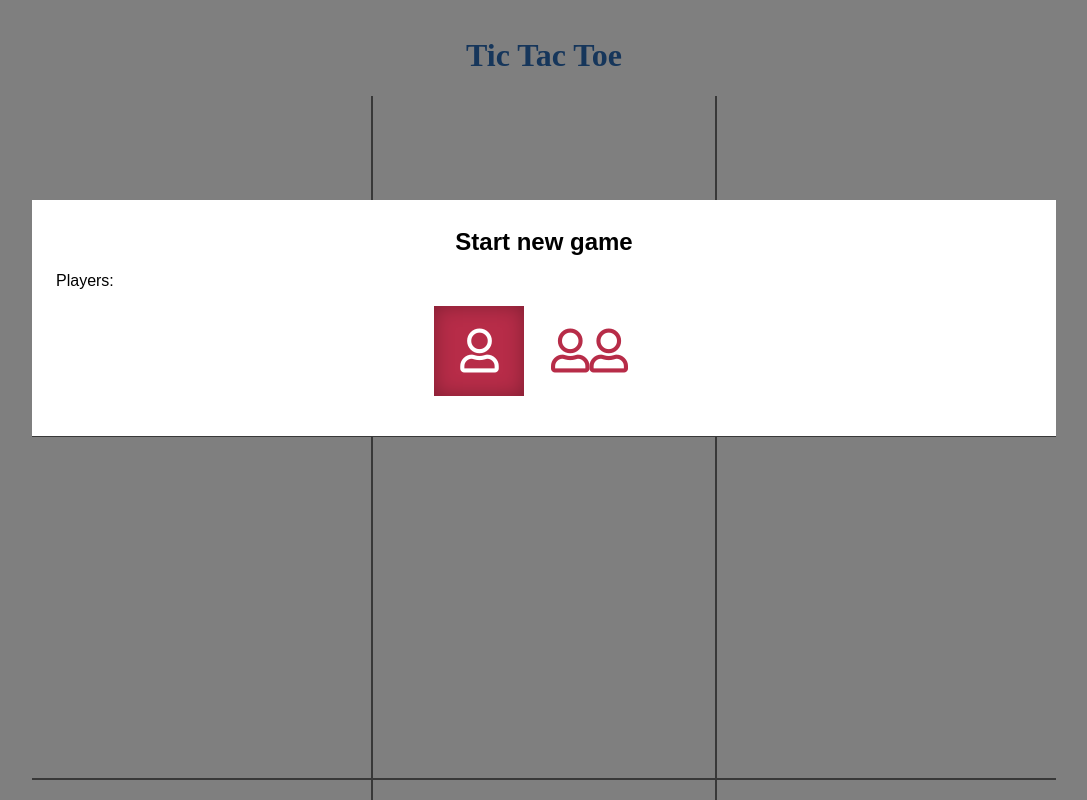
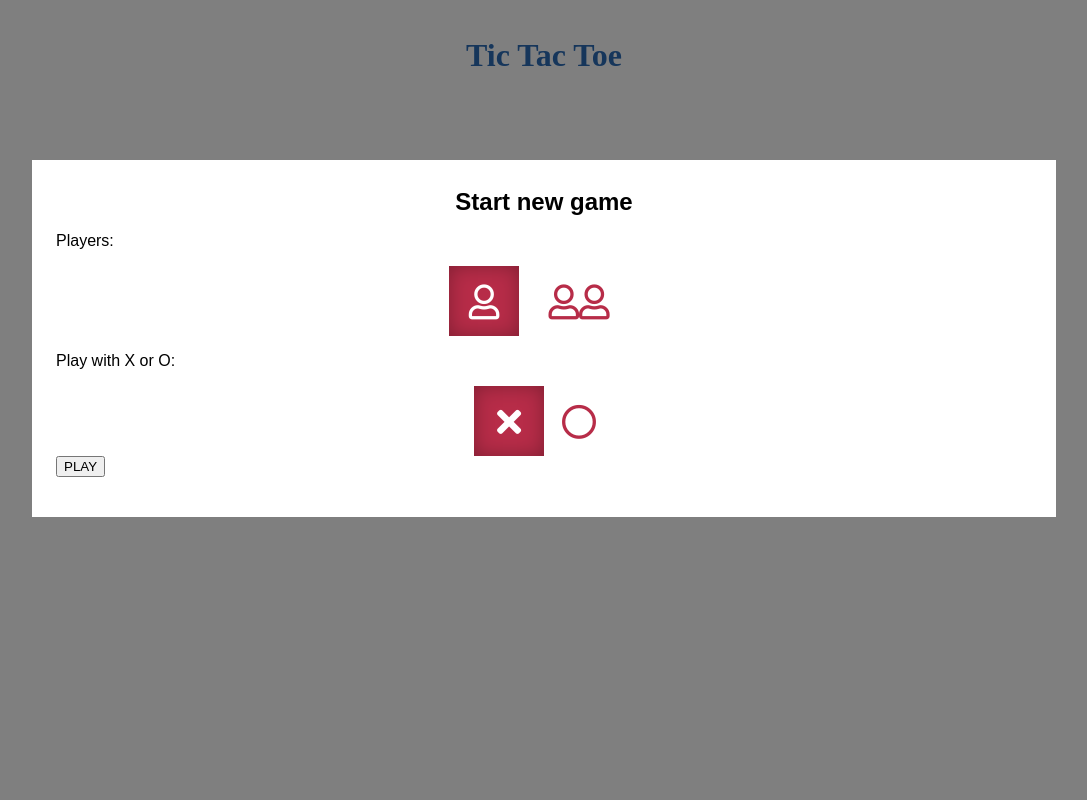
Before and after one commit to Vitalik-Kh/TicTacToe, a React app: page / in a window 1280 px wide. Shown: the top 800 px of the page, without its empty margins (96-1183 px from the left). Built offline with nearby package versions, Linux system fonts and the light colour scheme; a web font is replaced by a local one.

Commit message:
Add toggleXO, create separate toggle js modules, connect toggle to Game container, create utility state.js

```diff
--- a/package.json
+++ b/package.json
@@ -23,6 +23,7 @@
     "file-loader": "^1.1.11",
     "font-awesome-loader": "^1.0.2",
     "html-webpack-plugin": "^3.2.0",
+    "node-sass": "^4.9.0",
     "postcss-loader": "^2.1.5",
     "sass-loader": "^7.0.3",
     "style-loader": "^0.21.0",
--- a/src/components/GameParts/StartMenu/NewGame/NewGame.css
+++ /dev/null
@@ -1,70 +0,0 @@
-.Title {
-    text-align: center;
-    margin: 0;
-}
-.Toggle {
-    width: 220px;
-    height: 90px;
-    margin: auto;
-    position: relative;
-    background: #fff;
-    display: flex;
-    align-items: center;
-    justify-content: space-around;
-    cursor: pointer;
-}
-
-.ToggleSlider {
-    height: 90px;
-    width: 90px;
-    display: flex;
-    justify-content: center;
-    align-items: center;
-    background: #B72C48;
-    position: absolute;
-    top: 0;
-    transition: all .4s;
-    box-shadow: 0px 0px 20px rgba(0, 0, 0, 0.3) inset;
-}
-
-.UserIcon {
-    z-index: 20;
-}
-
-.UserIcon i { transition: all .4s; font-size: 44px; }
-
-.OnePlayer .UserIcon:nth-child(2) i {
-    color: #fff;
-}
-.OnePlayer .UserIcon:nth-child(3) i {
-    color: #B72C48;
-}
-.TwoPlayers .UserIcon:nth-child(2) i {
-    color: #B72C48;
-}
-.TwoPlayers .UserIcon:nth-child(3) i {
-    color: #fff;
-}
-
-.ToggleSliderLeft.ToggleSlider img:nth-child(1) {
-    transform: translateX(50%);
-}
-.ToggleSliderLeft.ToggleSlider img:nth-child(2) {
-    transform: translateX(-50%);
-}
-
-.ToggleSliderRight.ToggleSlider img:nth-child(1) {
-    transform: translateX(0);
-}
-.ToggleSliderRight.ToggleSlider img:nth-child(2) {
-    transform: translateX(0);
-}
-
-.ToggleSliderLeft {
-    left: 0;
-}
-
-.ToggleSliderRight {
-    left: 90px;
-    width: 130px;
-}
--- a/src/components/GameParts/StartMenu/NewGame/NewGame.js
+++ b/src/components/GameParts/StartMenu/NewGame/NewGame.js
@@ -1,48 +1,33 @@
 import React from 'react';
 
-import classes from './NewGame.css';
+import classes from './NewGame.scss';
 import Aux from '../../../../hoc/Auxy';
+import TogglePlayers from './Toggle/TogglePlayers';
+import ToggleXO from './Toggle/ToggleXO';
+import {v} from '../../../../utilities/states';
 
-class newGame extends React.Component {
-    state = {
-        on: true
+const newGame = (props) => {
+    const singlePlayer = props.X === v.AI || props.O === v.AI ? true : false,
+          playWithX = props.X === v.human ? true : false;
+
+    let toggleXO = null;
+    if (singlePlayer) {
+        toggleXO = (
+            <Aux>
+                <p>Play with X or O:</p>
+                <ToggleXO playWithX = {playWithX} clicked = {props.toggleXO}/>
+            </Aux>
+        );
     }
-
-    toggle = () => {
-        this.setState({on: !this.state.on});
-    }
-
-    render = () => {
-        const toggleSliderClasses = [
-            classes.ToggleSlider,
-            this.state.on ? classes.ToggleSliderLeft : classes.ToggleSliderRight
-        ];
-        const toggleClasses = [
-            classes.Toggle,
-            this.state.on ? classes.OnePlayer : classes.TwoPlayers
-        ];
-
-        let singlePlayer = true;
-
-        return (
-            <Aux>
+    return (
+        <Aux>
             <h2 className = {classes.Title}>Start new game</h2>
             <p>Players:</p>
-            <div className = {toggleClasses.join(' ' )} onClick={this.toggle}>
-                <div className = {toggleSliderClasses.join(' ')}></div>
-                <div className={classes.UserIcon}>
-                    <i className="far fa-user"></i>
-                </div>
-                <div className = {classes.UserIcon}>
-                    <i className="far fa-user"></i>
-                    <i className="far fa-user"></i>
-                </div>
-            </div>
-
-            </Aux>
-        )
-    }
-
+            <TogglePlayers singlePlayer = {singlePlayer} clicked = {props.toggleGameMode}/>
+            { toggleXO }
+            <button>PLAY</button>
+        </Aux>
+    )
 }
 
 export default newGame;
--- /dev/null
+++ b/src/components/GameParts/StartMenu/NewGame/NewGame.scss
@@ -0,0 +1,4 @@
+.Title {
+    text-align: center;
+    margin: 0;
+}
--- /dev/null
+++ b/src/components/GameParts/StartMenu/NewGame/Toggle/Toggle.scss
@@ -0,0 +1,79 @@
+$toggle-height: 70px;
+$toggle-width: 190px;
+
+%Toggle {
+    margin: auto;
+    position: relative;
+    background: #fff;
+    display: flex;
+    align-items: center;
+    justify-content: space-around;
+    cursor: pointer;
+    i { transition: all .4s; font-size: $toggle-height / 2; }
+}
+
+%IconColors_ToggleLeft {
+    div:nth-child(1) * { color: #fff; }
+    div:nth-child(2) * { color: #B72C48; }
+}
+
+%IconColors_ToggleRight {
+    div:nth-child(1) * { color: #B72C48; }
+    div:nth-child(2) * { color: #fff; }
+}
+
+.ToggleSlider {
+    height: $toggle-height;
+    width: $toggle-height;
+    background: #B72C48;
+    position: absolute;
+    top: 0;
+    transition: all .4s;
+    box-shadow: 0px 0px 20px rgba(0, 0, 0, 0.3) inset;
+}
+
+.TogglePlayers {
+    @extend %Toggle;
+    width: $toggle-width;
+    height: $toggle-height;
+
+    .UserIcons > div:nth-child(1) { width: $toggle-height }
+    .UserIcons > div:nth-child(2) { width: $toggle-width - $toggle-height }
+
+    .TogglePlayersSliderLeft { left: 0; }
+    .TogglePlayersSliderRight {
+        left: $toggle-height;
+        width: $toggle-width - $toggle-height;
+    }
+}
+
+.OnePlayer .UserIcons { @extend %IconColors_ToggleLeft; }
+.TwoPlayers .UserIcons { @extend %IconColors_ToggleRight; }
+
+.ToggleXO {
+    @extend %Toggle;
+    width: $toggle-height * 2;
+    height: $toggle-height;
+
+    .UserIcons > div {
+        width: $toggle-height;
+        div { transition: all .4s; }
+    }
+
+    .ToggleXOSliderLeft { left: 0; }
+    .ToggleXOSliderRight { left: $toggle-height; }
+}
+
+.PlayX .UserIcons { @extend %IconColors_ToggleLeft; }
+.PlayO .UserIcons { @extend %IconColors_ToggleRight; }
+
+.UserIcons {
+    z-index: 20;
+    > div {
+        height: $toggle-height;
+        float: left;
+        display: flex;
+        justify-content: center;
+        align-items: center;
+    }
+}
--- /dev/null
+++ b/src/components/GameParts/StartMenu/NewGame/Toggle/TogglePlayers.js
@@ -0,0 +1,30 @@
+import React from 'react';
+import classes from './Toggle.scss';
+
+const togglePlayers = (props) => {
+    const togglePlayersSliderClasses = [
+        classes.ToggleSlider,
+        props.singlePlayer ? classes.TogglePlayersSliderLeft : classes.TogglePlayersSliderRight
+    ];
+    const togglePlayersClasses = [
+        classes.TogglePlayers,
+        props.singlePlayer ? classes.OnePlayer : classes.TwoPlayers
+    ];
+
+    return (
+        <div className = {togglePlayersClasses.join(' ' )} onClick={props.clicked}>
+                <div className = {togglePlayersSliderClasses.join(' ')}></div>
+                <div className={classes.UserIcons}>
+                    <div>
+                        <i className="far fa-user"></i>
+                    </div>
+                    <div>
+                        <i className="far fa-user"></i>
+                        <i className="far fa-user"></i>
+                    </div>
+                </div>
+        </div>
+    )
+}
+
+export default togglePlayers;
--- /dev/null
+++ b/src/components/GameParts/StartMenu/NewGame/Toggle/ToggleXO.js
@@ -0,0 +1,29 @@
+import React from 'react';
+import classes from './Toggle.scss';
+
+const toggleXO = (props) => {
+    const toggleXOSliderClasses = [
+        classes.ToggleSlider,
+        props.playWithX ? classes.ToggleXOSliderLeft : classes.ToggleXOSliderRight
+    ];
+    const toggleXOClasses = [
+        classes.ToggleXO,
+        props.playWithX ? classes.PlayX : classes.PlayO
+    ]
+
+    return (
+        <div className = {toggleXOClasses.join(' ' )} onClick={props.clicked}>
+                <div className = {toggleXOSliderClasses.join(' ')}></div>
+                <div className={classes.UserIcons}>
+                    <div>
+                        <i className="fas fa-times"></i>
+                    </div>
+                    <div>
+                        <i className="far fa-circle"></i>
+                    </div>
+                </div>
+        </div>
+    )
+}
+
+export default toggleXO;
--- a/src/components/GameParts/StartMenu/StartMenu.js
+++ b/src/components/GameParts/StartMenu/StartMenu.js
@@ -3,24 +3,22 @@ import React from 'react';
 import NewGame from './NewGame/NewGame';
 //import PlayAgain from './PlayAgain/PlayAgain';
 
-class startMenu extends React.Component {
-    state = {
-        newGame: true,
-        playerX: {human: true, AI: false},
-        playerO: {human: false, AI: true}
+const startMenu = (props) => {
+    let gameStart = null;
+    if (true) {
+        gameStart = <NewGame
+            toggleGameMode = { props.toggleGameMode }
+            toggleXO = { props.toggleXO }
+            X = { props.X }
+            O = { props.O } />
+    } else {
+        gameStart = <div>Play again</div>
     }
 
-    render() {
-        let gameStart = null;
-        if (this.state.newGame) {
-            gameStart = <NewGame />
-        } else {
-            gameStart = <div>Play again</div>
-        }
-        return (
-            gameStart
-        );
-    }
+    return (
+        gameStart
+    );
+
 }
 
 export default startMenu;
--- a/src/components/UI/Modal/Modal.css
+++ b/src/components/UI/Modal/Modal.css
@@ -1,7 +1,7 @@
 .Modal {
     width: 80%;
     position: fixed;
-    top: 25%;
+    top: 20%;
     left: 10%;
     z-index: 11;
     background: #fff;
--- a/src/containers/Game/Game.js
+++ b/src/containers/Game/Game.js
@@ -6,19 +6,21 @@ import {checkForWinner} from '../../utilities/checkForWinner';
 import Aux from '../../hoc/Auxy';
 import Modal from '../../components/UI/Modal/Modal';
 import StartMenu from '../../components/GameParts/StartMenu/StartMenu';
+import {v} from '../../utilities/states';
 
 class Game extends React.Component {
     state = {
-        currentPlayer: 'X',
-        playerX: {human: true, AI: false},
-        playerO: {human: false, AI: true},
+        currentPlayer: v.X,
+        playerX: v.human,
+        playerO: v.AI,
         //X, O or null:
         squaresStatus: [null, null, null,
                         null, null, null,
                         null, null, null],
         winner: null,
         disableInput: true,
-        showModal: true
+        showModal: true,
+        playing: false
     }
 
     componentDidMount = () => {
@@ -30,12 +32,14 @@ class Game extends React.Component {
     }
 
     myComponentDidMountOrUpdate = () => {
-        if (((this.state.playerX.AI && this.state.currentPlayer === 'X') ||
-             (this.state.playerO.AI && this.state.currentPlayer === 'O')) &&
-             !this.state.winner) {
-            this.aiMove();
-        } else if (!this.state.winner && this.state.disableInput === true) {
-            this.setState({disableInput: false});
+        if (this.state.playing) {
+            if (((this.state.playerX === v.AI && this.state.currentPlayer === v.X) ||
+                (this.state.playerO === v.AI && this.state.currentPlayer === v.O)) &&
+                !this.state.winner) {
+                this.aiMove();
+            } else if (!this.state.winner && this.state.disableInput === true) {
+                this.setState({disableInput: false});
+            }
         }
     }
 
@@ -52,7 +56,7 @@ class Game extends React.Component {
         if (this.state.squaresStatus[squareID] === null) {
             const newSquaresStatus = [...this.state.squaresStatus];
             newSquaresStatus[squareID] = this.state.currentPlayer;
-            const nextPlayer = this.state.currentPlayer === 'X' ? 'O' : 'X';
+            const nextPlayer = this.state.currentPlayer === v.X ? v.O : v.X;
             const winner = checkForWinner(newSquaresStatus);
 
             this.setState({
@@ -69,20 +73,55 @@ class Game extends React.Component {
         this.setState(prevState => ({showModal: !prevState.showModal}))
     }
 
+    toggleGameMode = () => {
+        const O = this.state.playerO;
+        const X = this.state.playerX;
+        if (O === v.AI || X === v.AI) {
+            this.setState({
+                playerO: v.human,
+                playerX: v.human
+            })
+        } else if (O === v.human && X === v.human) {
+            this.setState({
+                playerX: v.human,
+                playerO: v.AI
+            });
+        }
+    }
+
+    toggleXO = () => {
+        if (this.state.playerX === v.AI || this.state.playerO === v.AI) {
+            this.setState(prevState => {
+                return ({
+                    playerO: prevState.playerO === v.human ? v.AI : v.human,
+                    playerX: prevState.playerX === v.human ? v.AI : v.human
+                });
+            });
+        }
+    }
+
     render() {
+        let gameField = null;
+        if (this.state.playing) {
+            gameField =  <GameField
+                squaresStatus = { this.state.squaresStatus }
+                playerMoveHandler = { this.humanMoveHandler }
+                winner = { this.state.winner }
+                inputDisabled = { this.state.disableInput }
+            />
+        }
         return (
             <Aux>
                 <Modal
                     visible = { this.state.showModal }
                     backdropClicked = { this.backdropClickHandler } >
-                    <StartMenu />
+                    <StartMenu
+                        toggleGameMode = { this.toggleGameMode }
+                        toggleXO = { this.toggleXO }
+                        X = { this.state.playerX }
+                        O = { this.state.playerO } />
                 </Modal>
-                <GameField
-                    squaresStatus = { this.state.squaresStatus }
-                    playerMoveHandler = { this.humanMoveHandler }
-                    winner = { this.state.winner }
-                    inputDisabled = { this.state.disableInput }
-                />
+                { gameField }
             </Aux>
 
         )
--- /dev/null
+++ b/src/utilities/states.js
@@ -0,0 +1,6 @@
+export const v = {
+    X: 'X',
+    O: 'O',
+    AI: 'AI',
+    human: 'human'
+}
```
Also changed, not shown: webpack.config.js (+31 -0 lines), 1 other file (tests, documents, lock files or other folders).
